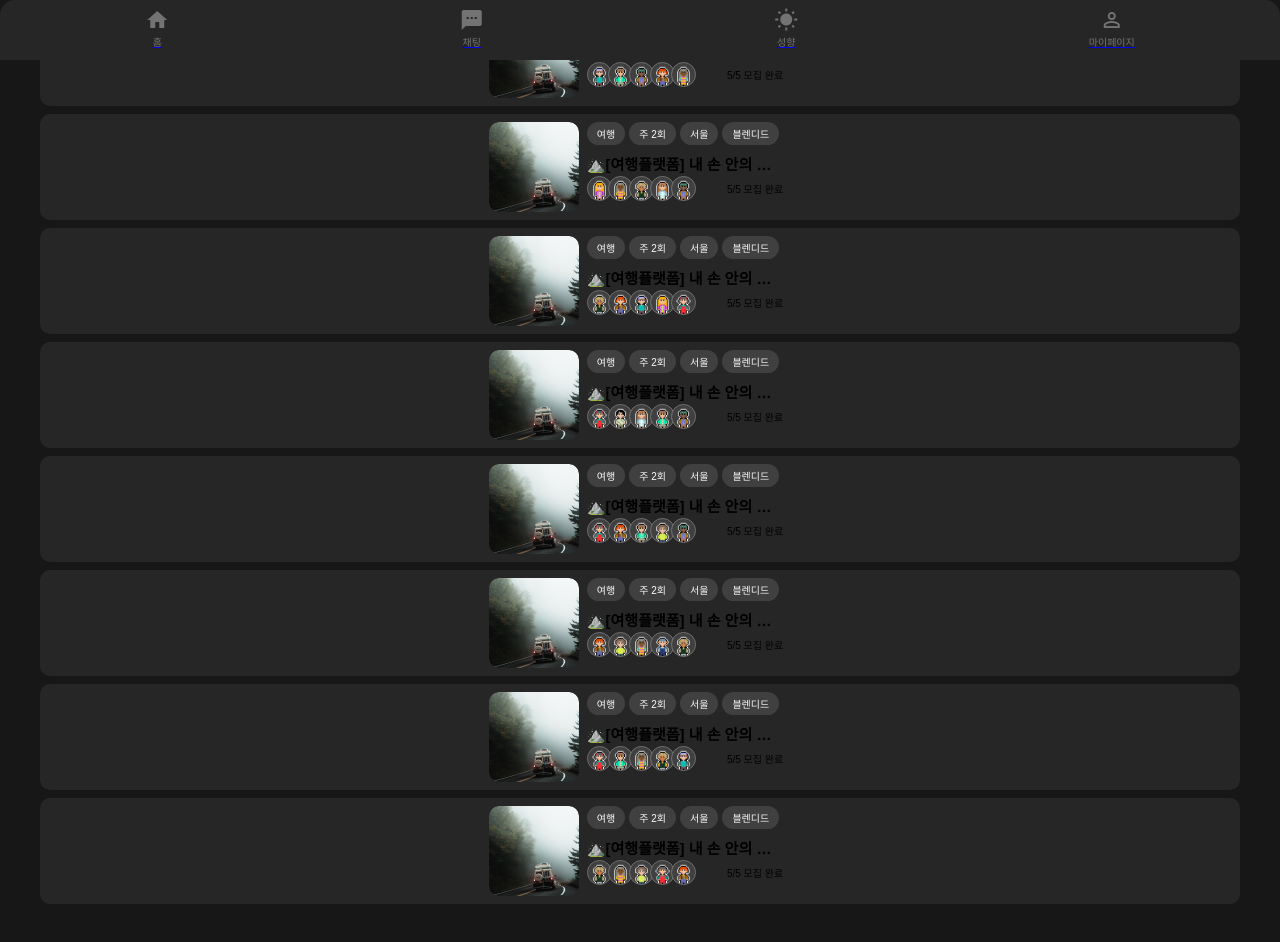
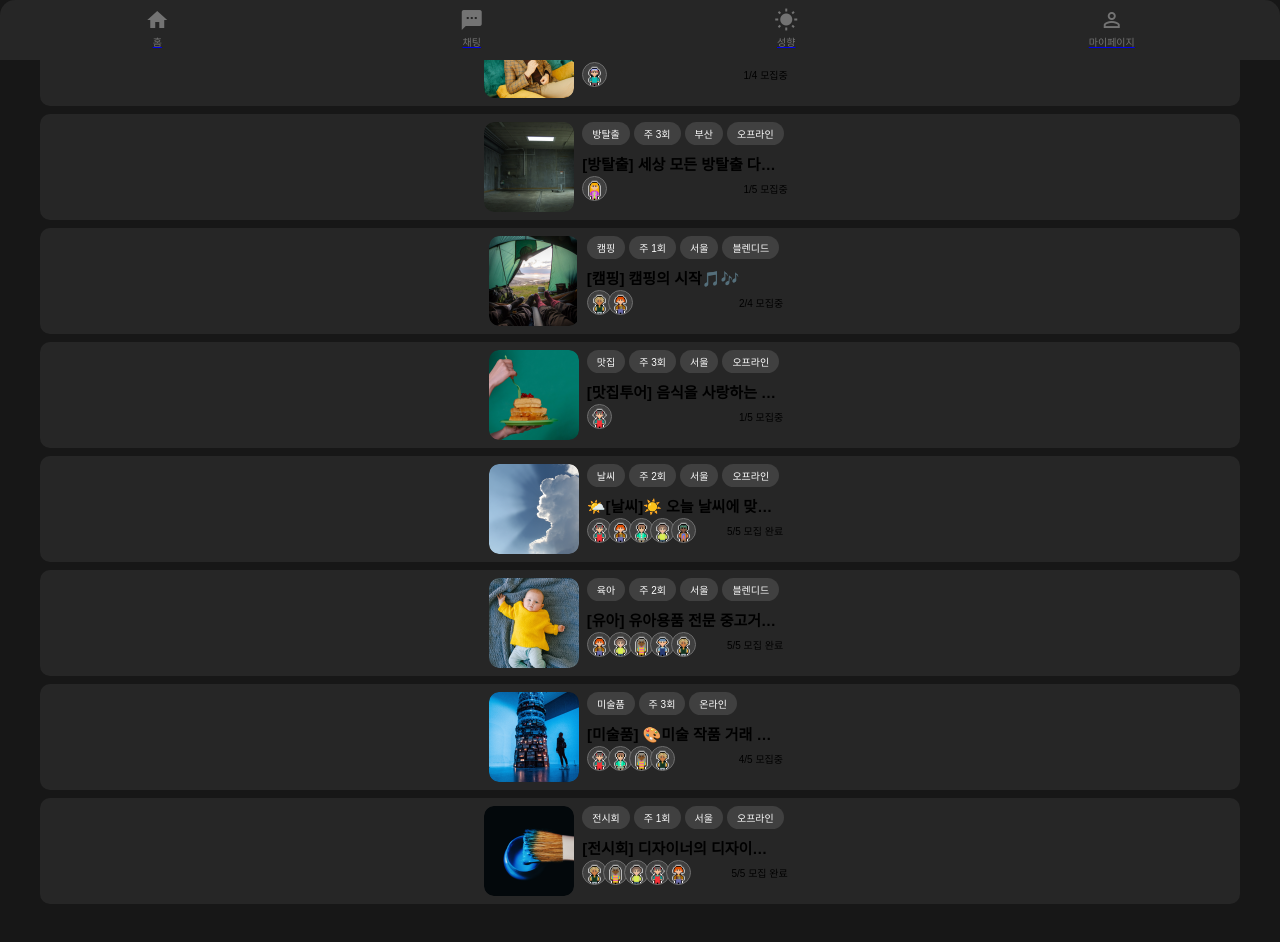
Before and after one commit to eunji9128/mozip_project_pwa, a React (Create React App) app: page /home/recommend in a window 1280 px wide. Shown: the part 740-1682 px from the top of the page. Built offline with nearby package versions, Linux system fonts and the light colour scheme; a web font is replaced by a local one.

Commit message:
추천 프로젝트 데이터 추가 및 업데이트

```diff
--- a/src/Main/Recommend.jsx
+++ b/src/Main/Recommend.jsx
@@ -31,7 +31,7 @@ const Recommend = () => {
                 <h1>허성원님을 위한 추천 프로젝트</h1>
                 {
                     cards.map((data, i) => {
-                        return <ProjectCard key={i}/>
+                        return <ProjectCard index={i}/>
                     })
                 }
             </Container>
--- a/src/constant/Projects.jsx
+++ b/src/constant/Projects.jsx
@@ -55,4 +55,32 @@ export const project_list = [
     current_personnel: 1,
     max_personnel: 5,
   },
+  {
+    id: 9,
+    title: "🌤️[날씨]☀️ 오늘 날씨에 맞는 코디 추천 플랫폼",
+    badge_list: ["날씨", "주 2회", "서울", "오프라인"],
+    current_personnel: 5,
+    max_personnel: 5,
+  },
+  {
+    id: 10,
+    title: "[유아] 유아용품 전문 중고거래 앱 개발 플랫폼",
+    badge_list: ["육아", "주 2회", "서울", "블렌디드"],
+    current_personnel: 5,
+    max_personnel: 5,
+  },
+  {
+    id: 11,
+    title: "[미술품] 🎨미술 작품 거래 차트 서비스 플랫폼",
+    badge_list: ["미술품", "주 3회", "온라인"],
+    current_personnel: 4,
+    max_personnel: 5,
+  },
+  {
+    id: 12,
+    title: "[전시회] 디자이너의 디자이너를 위한 디자이너에 의한 전시회",
+    badge_list: ["전시회", "주 1회", "서울", "오프라인"],
+    current_personnel: 5,
+    max_personnel: 5,
+  },
 ];
```
